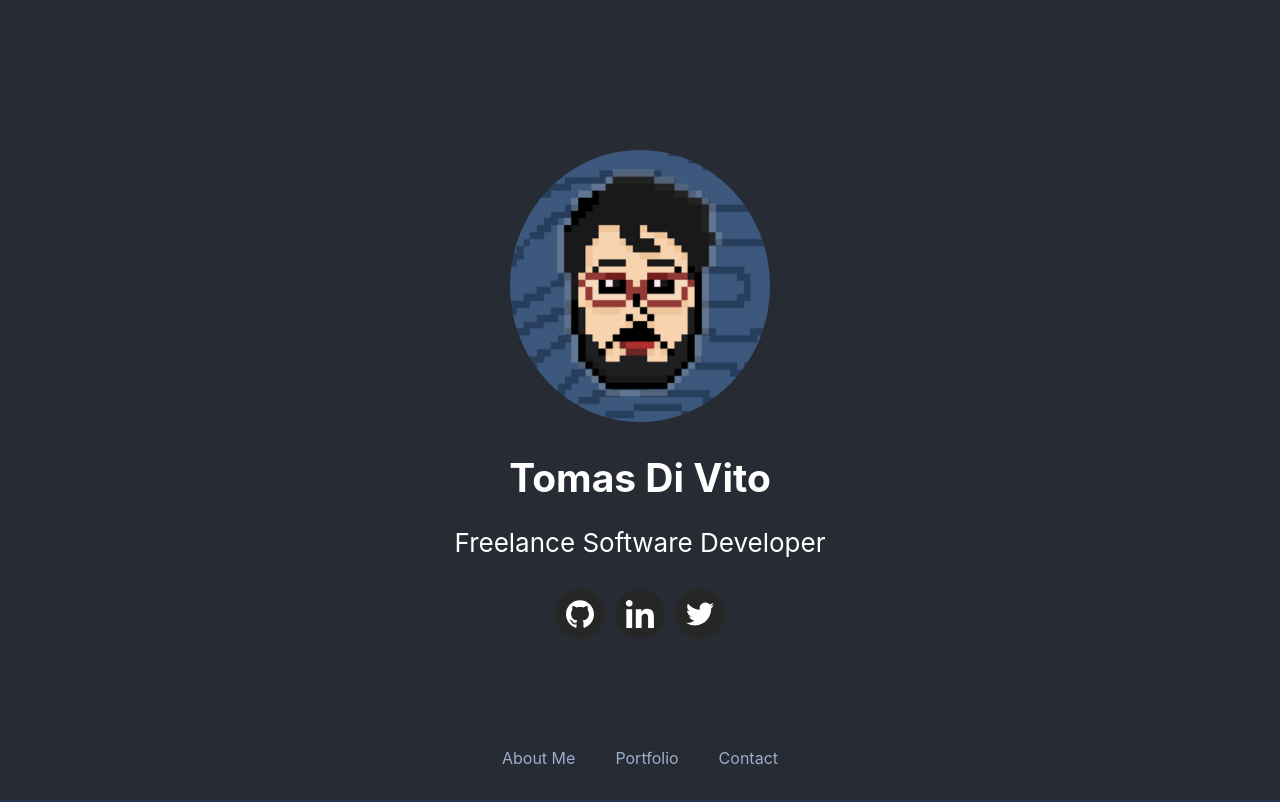
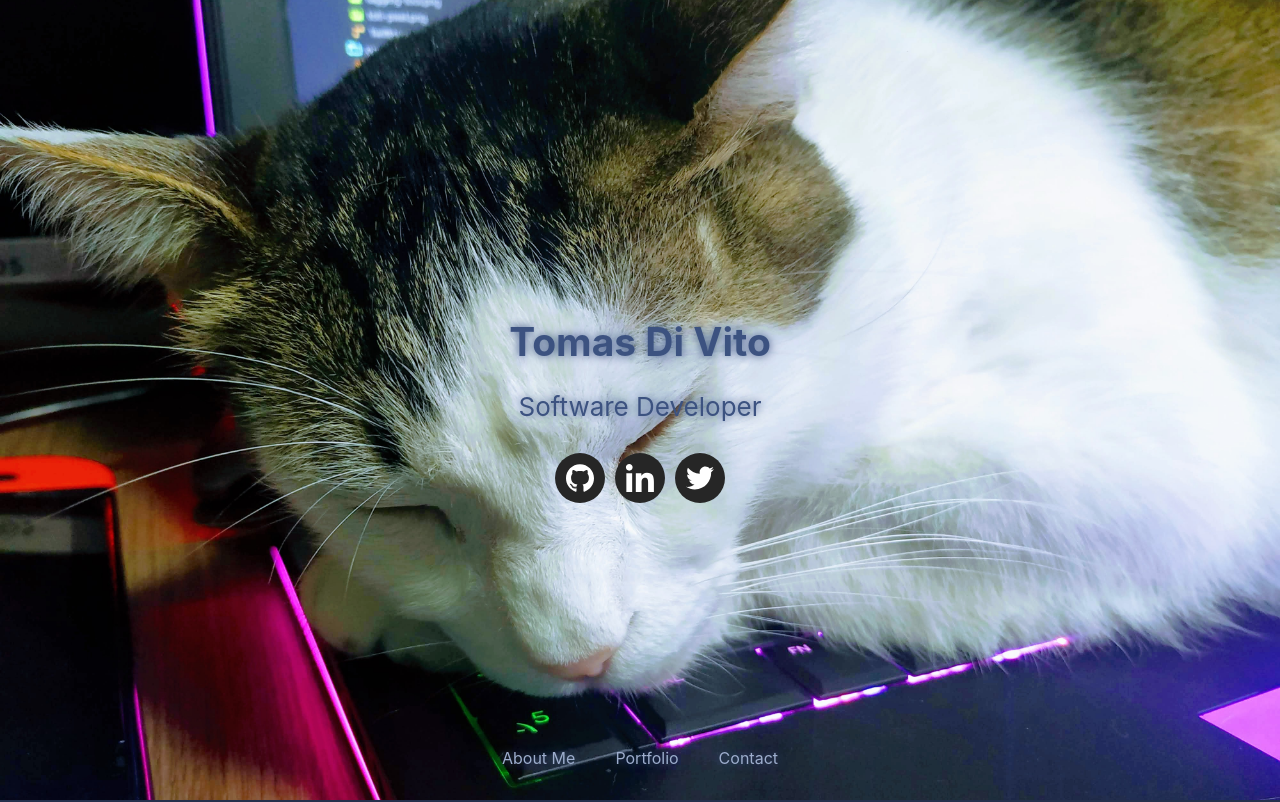
Before and after one commit to tomasdivito/paget, a React (Create React App) app: page / in a window 1280 px wide. Shown: the top 802 px of the page. Built offline with nearby package versions, Linux system fonts and the light colour scheme.

Commit message:
working on landing and about_me changes

```diff
--- a/src/App.js
+++ b/src/App.js
@@ -30,9 +30,8 @@ function App() {
   return (
     <div id="app">
       <section className="landing">
-        <img alt="toti-logo" className="logo" src={Images('./toti-pixel.png')} />
         <h2 className="portfolio-title">Tomas Di Vito</h2>
-        <p>Freelance Software Developer</p>
+        <p>Software Developer</p>
         <div className="social-links">
           <a target="_blank" rel="noopener noreferrer" href="https://www.github.com/tomasdivito">
             <img className="social-link" src={Images('./Github.svg')} alt="Github logo" />
--- a/src/App.scss
+++ b/src/App.scss
@@ -63,8 +63,17 @@ h2.portfolio-title {
 }
 
 .landing {
+  background-image: url('./images/tywin_background.jpg');
+  background-attachment: fixed;
+  background-position: center;
+  background-repeat: no-repeat;
+  background-size: cover;
+
   background-color: $primary-color;
   font-size: calc(10px + 2vmin);
+
+  color: $bright-color;
+  text-shadow: 0 0 10px $bright-color;
 }
 
 .page-links {
@@ -72,6 +81,7 @@ h2.portfolio-title {
   position: absolute;
   bottom: 0;
   font-size: 1rem;
+  color: $gray-color;
 
   a {
     margin: 20px;
--- a/src/components/about/about_me.js
+++ b/src/components/about/about_me.js
@@ -2,6 +2,8 @@ import React from 'react';
 
 import Skill from '../skill/skill';
 import './about_me.scss';
+
+const Avatar = require('../../images/toti-pixel.png');
 
 const skills = [
   "Javascript",
@@ -23,13 +25,29 @@ const skills = [
 export default () => (
   <div className="about-me-section">
     <h1>Who am I?</h1>
-    <p>
-    I’m a computing engineering student, working as a software developer professionally since 2016, and coding since I was 14. I’m currently working on front-end web development with Javascript.
-    I’m also interested in game development, and systems programming. I’m looking for challenges, and having fun learning new technologies.
-    </p>
+    <div className="about-me">
+      <div className="portrait">
+        <img alt="toti-logo" className="logo" src={Avatar} />
+      </div>
+      <div className="about-me-summary">
+        <p>
+          I’m a Computing Engineering student at Universidad Nacional de La Matanza, I started working professionally as a
+          software developer in 2016 although I started learning programming when I was 14 years old. I worked for personal
+          projects and for clients as a freelancer. I have experience in the web using <b>Javascript</b>,
+          <b>React</b>, <b>AngularJS</b> and the tools surrounding them. I also have experience on backend technologies using <b>Ruby on Rails</b>,
+          <b>ASP.net</b> with <b>C#</b> and knowledge of other languages like <b>Java</b> and <b>C/C++</b>. I have interest in languages like <b>Rust</b> and
+          <b>elixir</b>, game development and graphics programming in general.
+        </p>
+      </div>
+    </div>
     <h1>My Skills</h1>
-    <div className="skill-list">
-      {skills.map((skill, index) => <Skill skill={skill} key={index} />)}
+    <div className="about-me">
+      <div className="skill-list">
+        {skills.map((skill, index) => <Skill skill={skill} key={index} />)}
+      </div>
+      <div className="skills-image">
+        <img alt="toti-logo" className="logo" src={Avatar} />
+      </div>
     </div>
   </div>
 );
--- a/src/components/about/about_me.scss
+++ b/src/components/about/about_me.scss
@@ -5,3 +5,21 @@
     padding: 50px;
   }
 }
+
+.about-me {
+  display: flex;
+
+  .skill-list {
+    .skill-tag {
+      font-size: 1.25rem;
+    }
+  }
+
+  @media (max-width: 768px) {
+    flex-flow: column;
+  }
+}
+
+.portrait {
+  margin: 20px;
+}
--- a/src/components/portfolio/project.js
+++ b/src/components/portfolio/project.js
@@ -13,7 +13,7 @@ const Project = function ({ project }) {
       <div className="project-summary">
         <h4>{project.name}</h4>
         {  /* TODO: Show a description is not big that cerain number of characters (iterating over words) */ }
-        <p>Basic description of the project, hidden for when you click or hover over the project</p>
+        <p>Lorem ipsum dolor sit amet, consectetur adipiscing elit, sed do eiusmod tempor incididunt ut labore et dolore magna aliqua. Ut enim ad minim veniam, quis nostrud exercitation ullamco laboris nisi ut aliquip ex ea commodo consequat. Duis aute irure dolor in reprehenderit in voluptate velit esse cillum dolore eu fugiat nulla pariatur. Excepteur sint occaecat cupidatat non proident, sunt in culpa qui officia deserunt mollit anim id est laborum.</p>
         <div className="skill-list">
           {project.skills.map((skill, index) => (
             <Skill key={index} skill={skill} />
```
Also changed, not shown: src/images/tywin_background.jpg (added).
